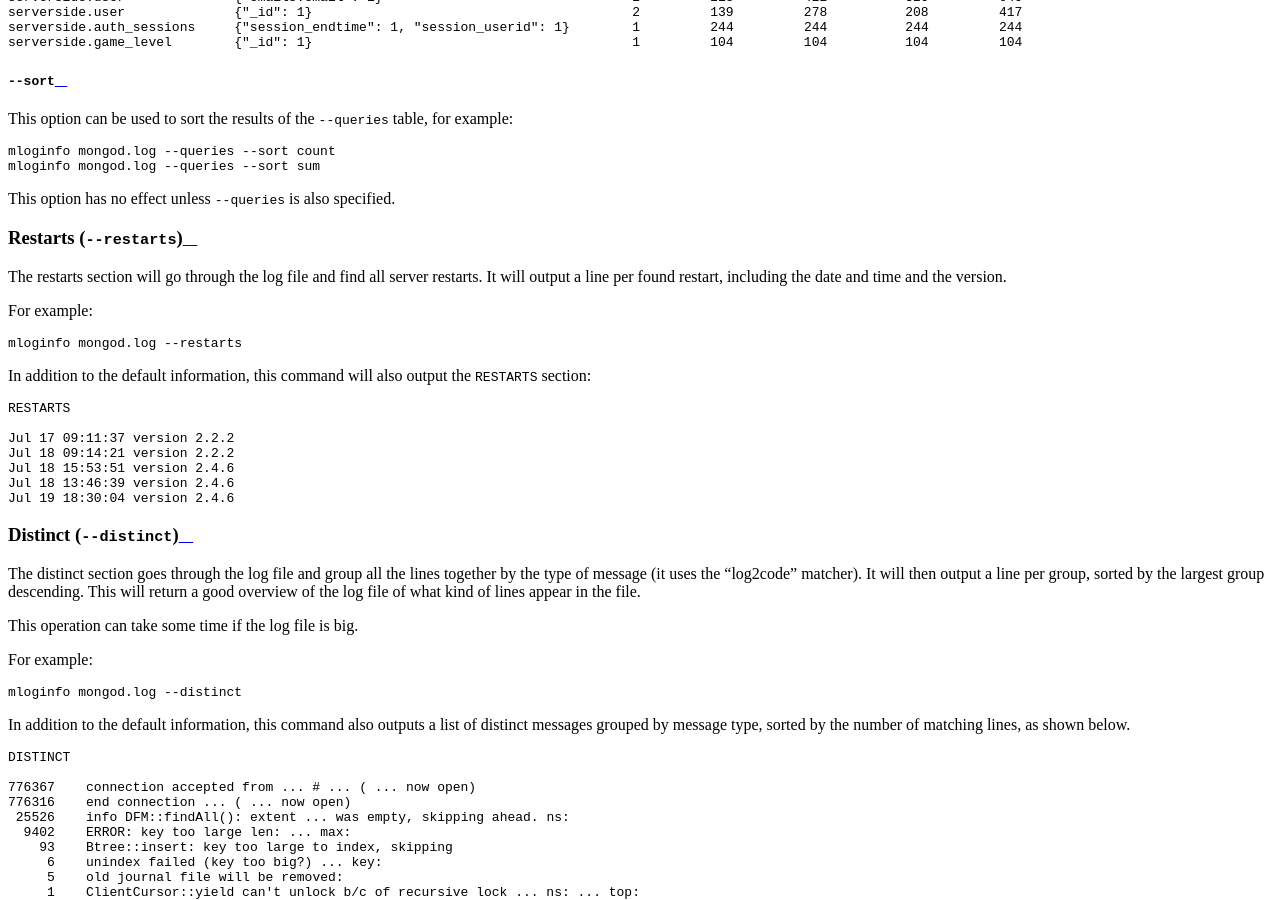
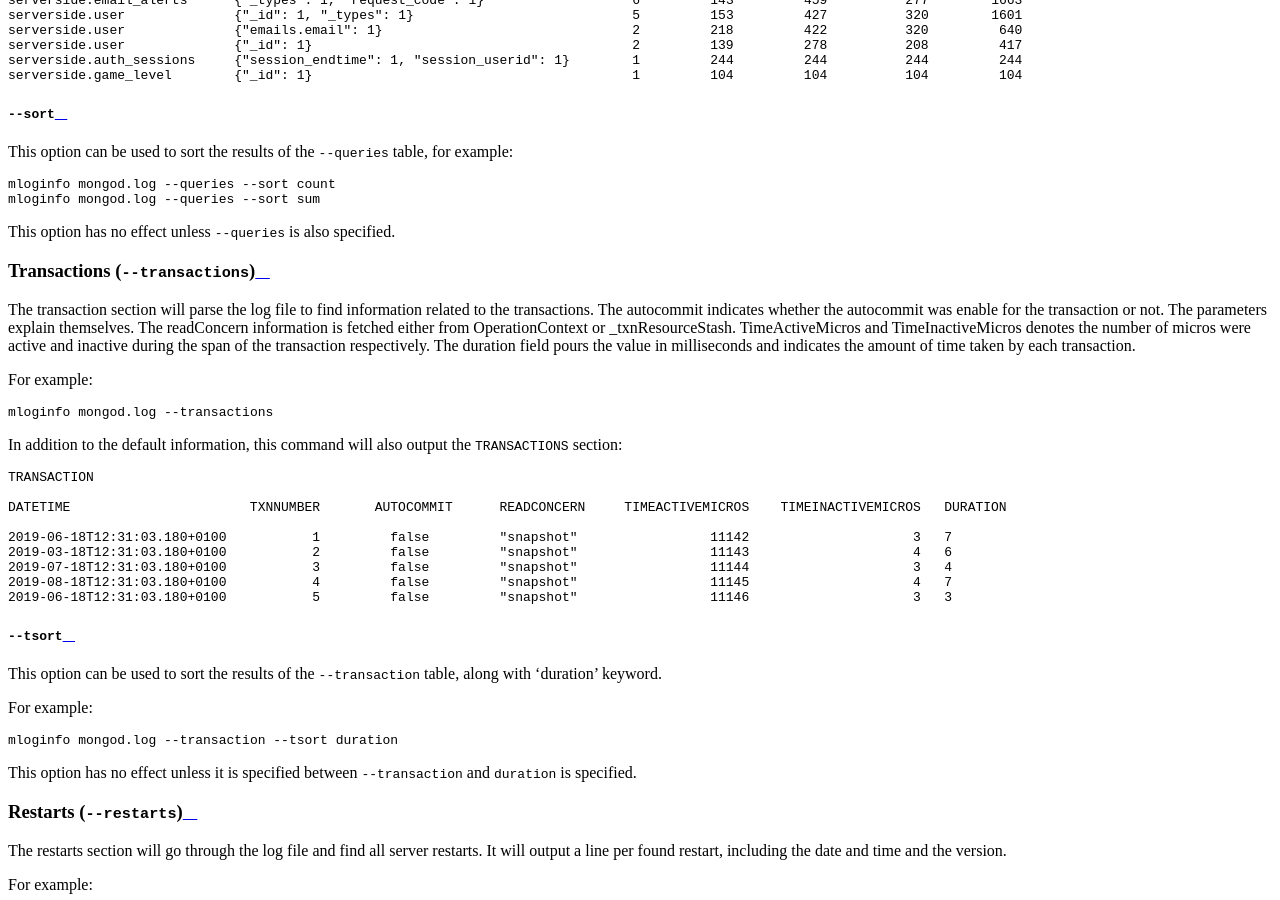
Before and after one commit to rueckstiess/mtools, a Sphinx documentation site: the page built from doc/mloginfo.rst, in a window 1280 px wide and 900 px high, scrolled down 2479 px. Built offline with Sphinx 7.4.7 and the Read the Docs theme 2.0.0, drawn with Linux system fonts in a browser that asks for light colours; some of the changed text lies outside the part shown.

Commit message:
704 - Updated Documentation

```diff
--- a/doc/mloginfo.rst
+++ b/doc/mloginfo.rst
@@ -16,6 +16,7 @@ Usage
    mloginfo [-h] [--version] logfile
             [--verbose]
             [--queries] [--restarts] [--distinct] [--connections] [--rsstate]
+            [--transactions] [--tsort {duration}]
 
 
 General Parameters
@@ -135,6 +136,51 @@ example:
    mloginfo mongod.log --queries --sort sum
 
 This option has no effect unless ``--queries`` is also specified.
+
+Transactions (``--transactions``)
+-----------------------
+
+The transaction section will parse the log file to find information related
+to the transactions. The autocommit indicates whether the autocommit was
+enable for the transaction or not. The parameters explain themselves. The readConcern
+information is fetched either from OperationContext or _txnResourceStash.
+TimeActiveMicros and TimeInactiveMicros denotes the number of micros were active and
+inactive during the span of the transaction respectively. The duration field pours the
+value in milliseconds and indicates the amount of time taken by each transaction.
+
+For example:
+
+.. code-block:: bash
+
+   mloginfo mongod.log --transactions
+
+In addition to the default information, this command will also output the
+``TRANSACTIONS`` section:
+
+.. code-block:: bash
+
+ TRANSACTION
+
+ DATETIME                       TXNNUMBER       AUTOCOMMIT      READCONCERN     TIMEACTIVEMICROS    TIMEINACTIVEMICROS   DURATION
+
+ 2019-06-18T12:31:03.180+0100           1         false         "snapshot"                 11142                     3   7
+ 2019-03-18T12:31:03.180+0100           2         false         "snapshot"                 11143                     4   6
+ 2019-07-18T12:31:03.180+0100           3         false         "snapshot"                 11144                     3   4
+ 2019-08-18T12:31:03.180+0100           4         false         "snapshot"                 11145                     4   7
+ 2019-06-18T12:31:03.180+0100           5         false         "snapshot"                 11146                     3   3
+
+``--tsort``
+^^^^^^^^^^
+
+This option can be used to sort the results of the ``--transaction`` table, along with 'duration' keyword.
+
+For example:
+
+.. code-block:: bash
+
+   mloginfo mongod.log --transaction --tsort duration
+
+This option has no effect unless it is specified between ``--transaction`` and ``duration`` is specified.
 
 Restarts (``--restarts``)
 -------------------------
```
